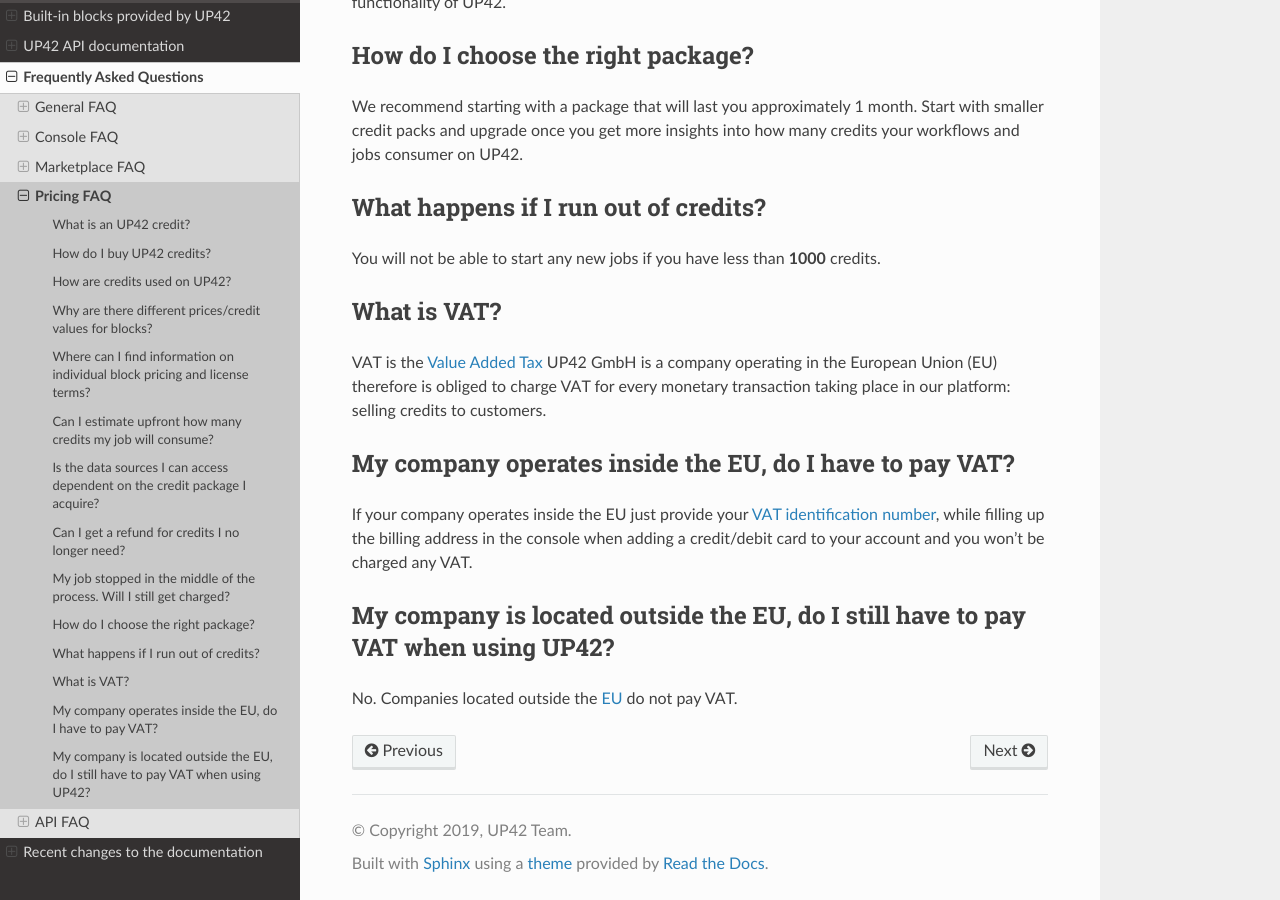
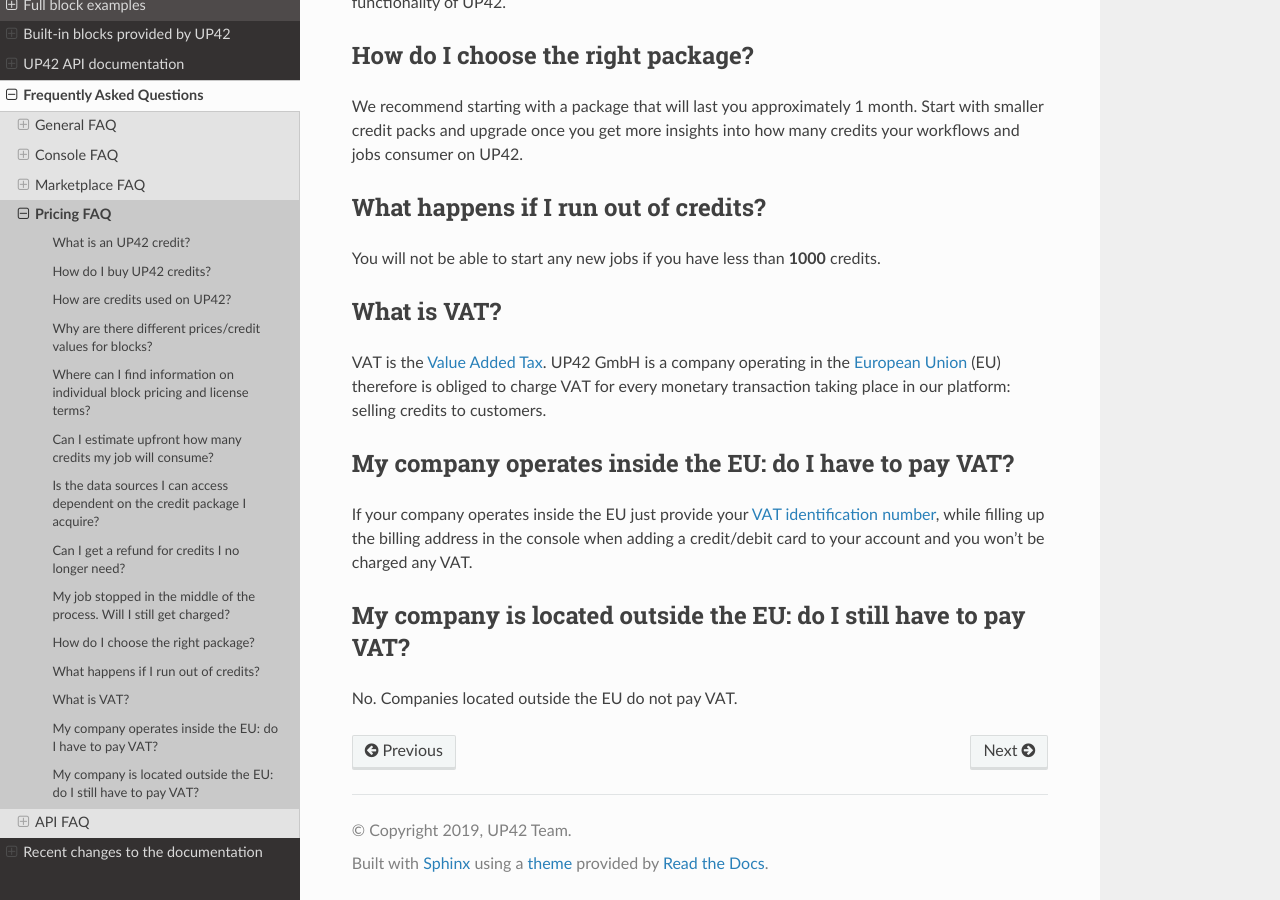
Before and after one commit to up42/docs, a Sphinx documentation site: the page built from source/FAQ/pricing.rst, in a window 1280 px wide and 900 px high, scrolled down 1857 px. Built offline with Sphinx 7.4.7 and the Read the Docs theme 2.0.0, drawn with Linux system fonts in a browser that asks for light colours; some of the changed lines change nothing that is shown.

Commit message:
* Added VAT related questions.

```diff
--- a/source/FAQ/pricing.rst
+++ b/source/FAQ/pricing.rst
@@ -104,12 +104,11 @@
 What is VAT?
 ------------
 
-VAT is the `Value Added Tax <https://en.wikipedia.org/wiki/Value-added_tax>`__ UP42 GmbH is a
-company operating in the European Union (EU) therefore is obliged to charge VAT for every monetary transaction taking place
-in our platform: selling credits to customers.
+VAT is the `Value Added Tax <https://en.wikipedia.org/wiki/Value-added_tax>`__. UP42 GmbH is a
+company operating in the `European Union <https://en.wikipedia.org/wiki/European_Union>`__ (EU) therefore is obliged to charge VAT for every monetary transaction taking place in our platform: selling credits to customers.
 
 
-My company operates inside the EU, do I have to pay VAT?
+My company operates inside the EU: do I have to pay VAT?
 --------------------------------------------------------
 
 If your company operates inside the EU just provide your
@@ -117,10 +116,10 @@
 filling up the billing address in the console when adding a credit/debit card to your account and you won't be charged any VAT.
 
 
-My company is located outside the EU, do I still have to pay VAT when using UP42?
----------------------------------------------------------------------------------
+My company is located outside the EU: do I still have to pay VAT?
+-----------------------------------------------------------------
 
-No. Companies located outside the `EU <https://en.wikipedia.org/wiki/European_Union>`__ do not pay VAT.
+No. Companies located outside the EU do not pay VAT.
 
 
 
```
